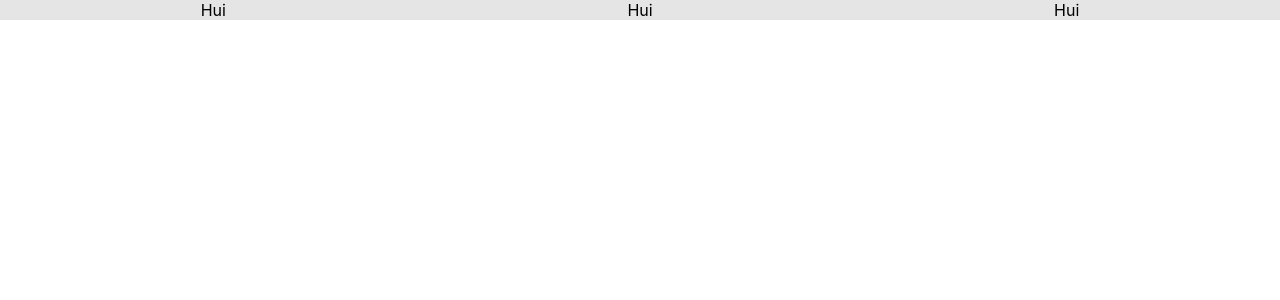
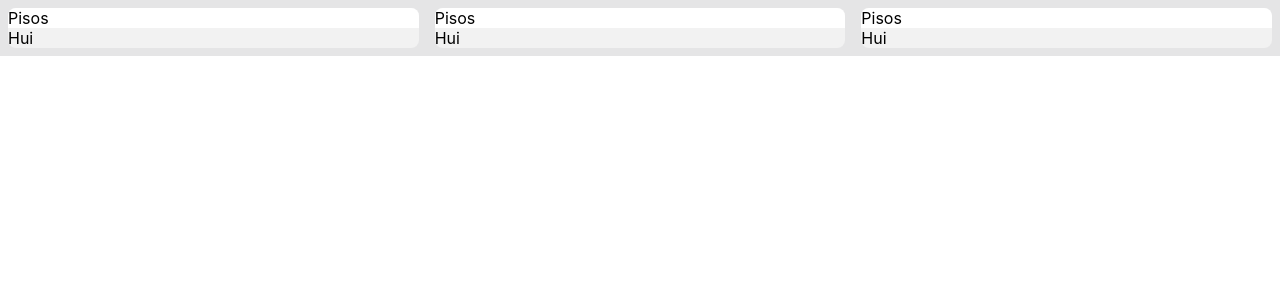
Before and after one commit to zyec32/testSPB, a React (Create React App) app: page / in a window 1280 px wide. Shown: the top 300 px of the page. Built offline with nearby package versions, Linux system fonts and the light colour scheme.

Commit message:
Add Header

```diff
--- a/src/App.js
+++ b/src/App.js
@@ -1,6 +1,6 @@
 import React from 'react';
+import styled from 'styled-components';
 import List from './components/list';
-import styled from 'styled-components';
 
 const Table = styled.div`
   display: grid;
--- /dev/null
+++ b/src/components/header/Header.js
@@ -0,0 +1,18 @@
+import React from 'react';
+import styled from 'styled-components';
+
+const Container = styled.div`
+    background-color: white;
+    border-top-left-radius: 8px;
+    border-top-right-radius: 8px;
+`
+
+const Header = () => {
+    return (
+        <Container>
+            Pisos
+        </Container>
+    )
+}
+
+export default Header
--- /dev/null
+++ b/src/components/header/index.js
@@ -0,0 +1,3 @@
+import Header from './Header.js';
+
+export default Header;
--- a/src/components/list/List.js
+++ b/src/components/list/List.js
@@ -1,10 +1,20 @@
 import React from 'react';
+import styled from 'styled-components';
+import Header from '../header';
+
+const Column = styled.div`
+    background-color: #F2F2F2;
+    border-radius: 8px;
+    width: calc(100% - 16px);
+    margin: 8px;
+`
 
 const List = () => {
     return (
-        <div>
+        <Column>
+            <Header/>
             Hui
-        </div>
+        </Column>
     )
 }
 
```
